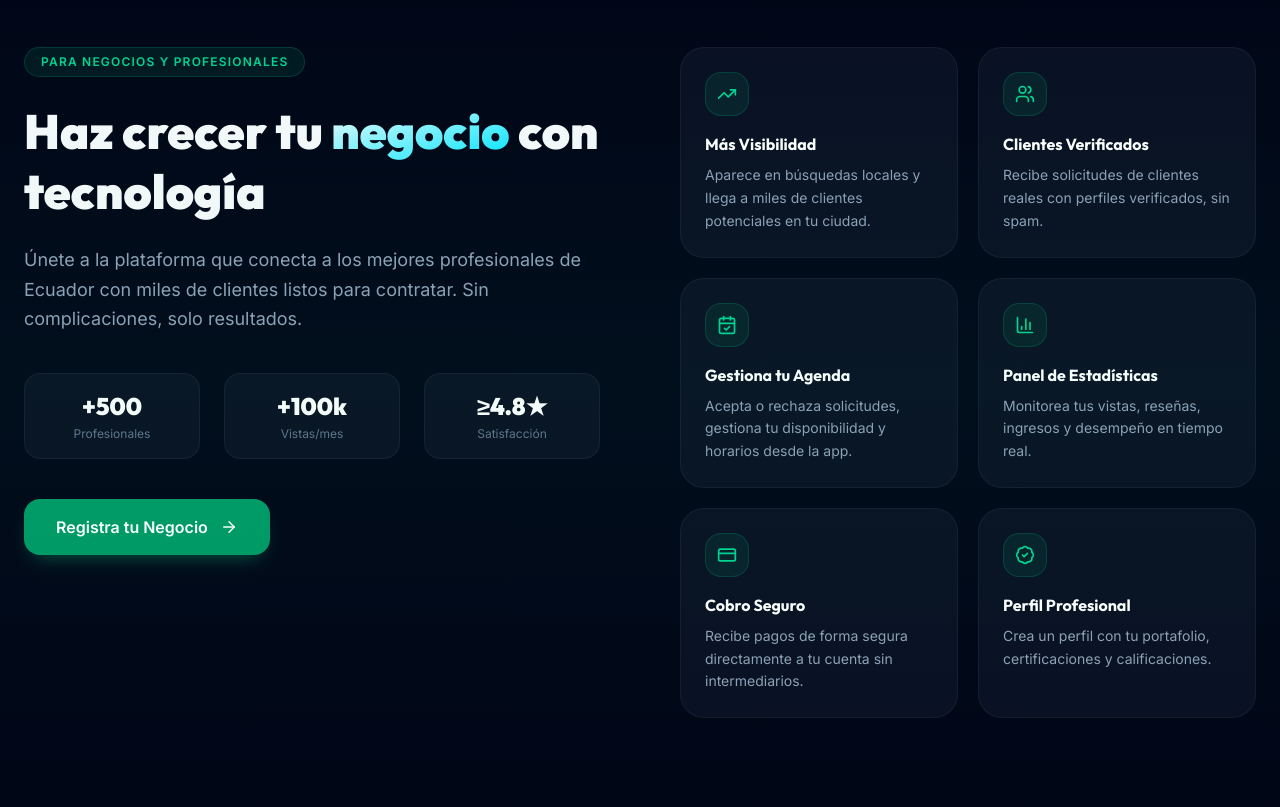
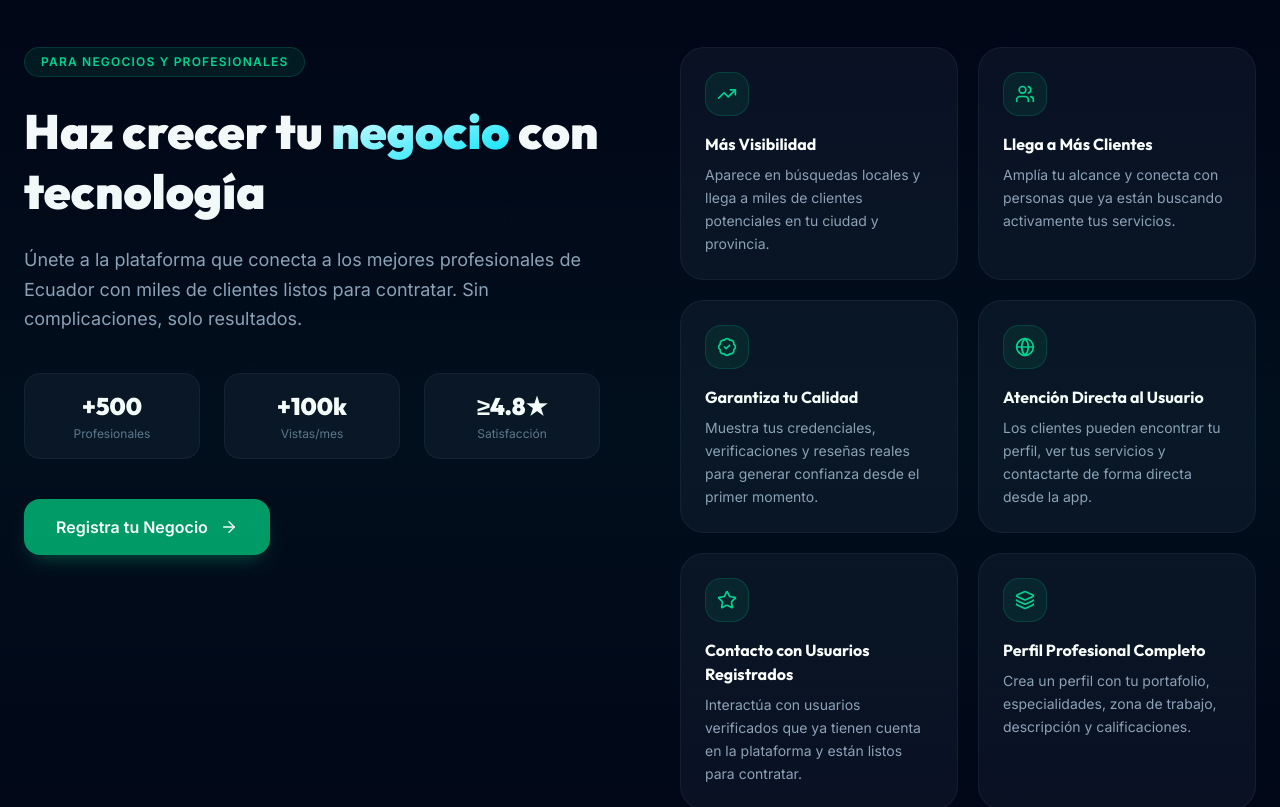
Before and after one commit to josueps15/conexionserviciosecuador, a React (Vite) app: page / in a window 1280 px wide. Shown: the part 5880-6687 px from the top of the page. Built offline with nearby package versions, Linux system fonts and the light colour scheme.

Commit message:
Fix: Update business benefits with accurate real app features

```diff
--- a/src/App.tsx
+++ b/src/App.tsx
@@ -1,8 +1,8 @@
 import React, { useState, useEffect } from 'react';
 import { motion } from 'framer-motion';
 import {
-    ShieldCheck, Zap, Star, MapPin, CreditCard, Bot, BadgeCheck,
-    BarChart3, Users, TrendingUp, CalendarCheck, Layers, Globe, Mail,
+    ShieldCheck, Zap, Star, MapPin, Bot, BadgeCheck,
+    Users, TrendingUp, Layers, Globe, Mail,
     Instagram, Facebook, Download, ArrowRight, CheckCircle2,
     Car, Cpu, Home, Scissors,
     Sparkles, Shirt, Package, Truck, Dumbbell, UtensilsCrossed,
@@ -67,12 +67,12 @@ const USER_BENEFITS = [
 
 // ─── Business Benefits ──────────────────────────────────────────────────────────
 const BUSINESS_BENEFITS = [
-    { icon: TrendingUp, title: 'Más Visibilidad', desc: 'Aparece en búsquedas locales y llega a miles de clientes potenciales en tu ciudad.' },
-    { icon: Users, title: 'Clientes Verificados', desc: 'Recibe solicitudes de clientes reales con perfiles verificados, sin spam.' },
-    { icon: CalendarCheck, title: 'Gestiona tu Agenda', desc: 'Acepta o rechaza solicitudes, gestiona tu disponibilidad y horarios desde la app.' },
-    { icon: BarChart3, title: 'Panel de Estadísticas', desc: 'Monitorea tus vistas, reseñas, ingresos y desempeño en tiempo real.' },
-    { icon: CreditCard, title: 'Cobro Seguro', desc: 'Recibe pagos de forma segura directamente a tu cuenta sin intermediarios.' },
-    { icon: BadgeCheck, title: 'Perfil Profesional', desc: 'Crea un perfil con tu portafolio, certificaciones y calificaciones.' },
+    { icon: TrendingUp, title: 'Más Visibilidad', desc: 'Aparece en búsquedas locales y llega a miles de clientes potenciales en tu ciudad y provincia.' },
+    { icon: Users, title: 'Llega a Más Clientes', desc: 'Amplía tu alcance y conecta con personas que ya están buscando activamente tus servicios.' },
+    { icon: BadgeCheck, title: 'Garantiza tu Calidad', desc: 'Muestra tus credenciales, verificaciones y reseñas reales para generar confianza desde el primer momento.' },
+    { icon: Globe, title: 'Atención Directa al Usuario', desc: 'Los clientes pueden encontrar tu perfil, ver tus servicios y contactarte de forma directa desde la app.' },
+    { icon: Star, title: 'Contacto con Usuarios Registrados', desc: 'Interactúa con usuarios verificados que ya tienen cuenta en la plataforma y están listos para contratar.' },
+    { icon: Layers, title: 'Perfil Profesional Completo', desc: 'Crea un perfil con tu portafolio, especialidades, zona de trabajo, descripción y calificaciones.' },
 ];
 
 // ─── Service Categories ─────────────────────────────────────────────────────────
```
